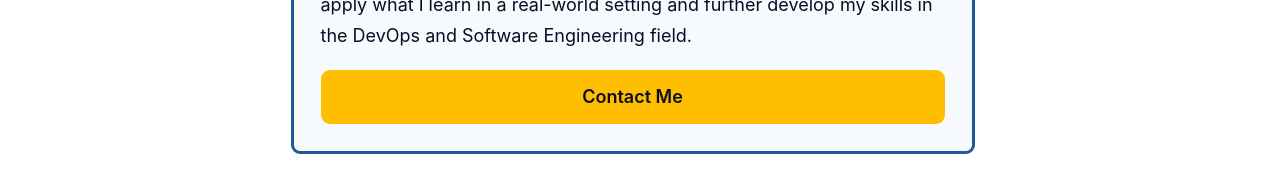
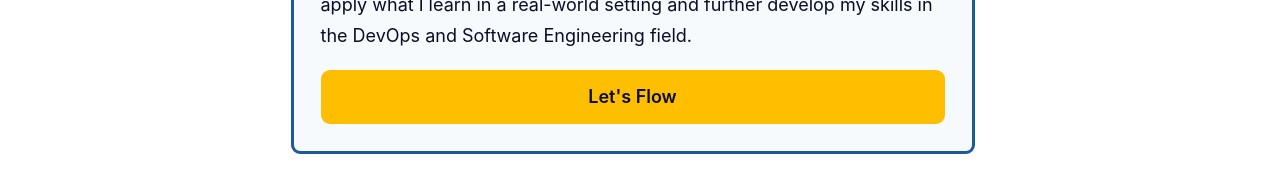
Before and after one commit to MaxHopf/my-website, a Vue app: page /my-website/about in a window 1280 px wide. Shown: the part 685-859 px from the top of the page. Built offline with nearby package versions, Linux system fonts and the light colour scheme.

Commit message:
Add minor changes of text content like callout btn text
* change callout btn text from "Contact me" to "Let's Flow"

```diff
--- a/src/components/CalloutComponent.vue
+++ b/src/components/CalloutComponent.vue
@@ -9,7 +9,7 @@
     </div>
     <p>{{ message }}</p>
     <router-link to="/contact" active-class="active" aria-label="Contact me page">
-      Contact Me
+      Let's Flow
     </router-link>
   </section>
 </template>
--- a/src/components/ContactPage.vue
+++ b/src/components/ContactPage.vue
@@ -15,7 +15,7 @@ export default {
   <div class="layout">
     <HeaderComponent />
     <main class="contact">
-      <h1>Contact me</h1>
+      <h1>Contact Me</h1>
       <form class="form">
         <p class="letter-opening">Dear Max,</p>
         <div class="input">
```
